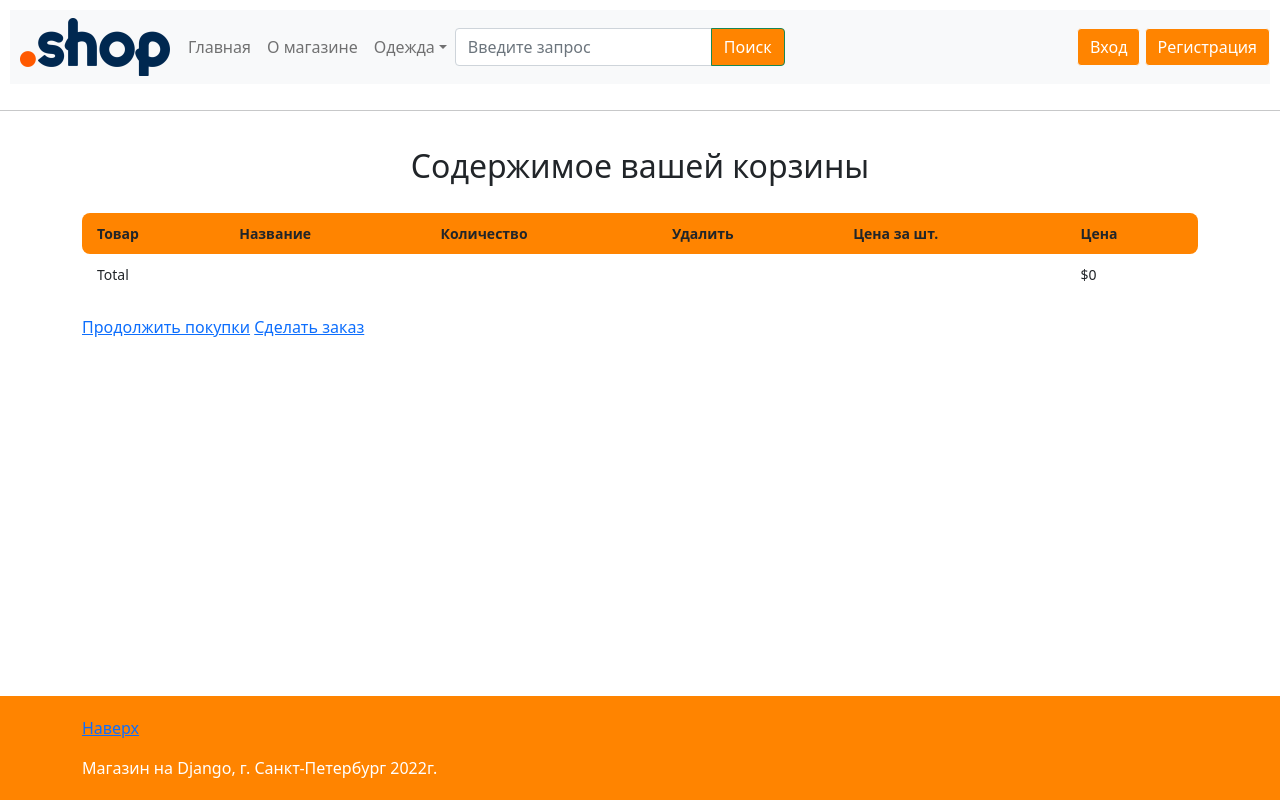
After one commit to alvinist27/djangoShopOld, a Django app: page /cart_detail/ in a window 1280 px wide. The commit adds this page. Run offline with Django 4.2, Linux system fonts and the light colour scheme; some libraries are stand-ins or nearby versions.

Commit message:
Оформление корзины для товаров

```diff
--- /dev/null
+++ b/app_shop/cart.py
@@ -0,0 +1,55 @@
+from decimal import Decimal
+from django.conf import settings
+from .models import Clothes
+
+
+class Cart(object):
+
+    def __init__(self, request):
+        self.session = request.session
+        cart = self.session.get(settings.CART_SESSION_ID)
+        if not cart:
+            cart = self.session[settings.CART_SESSION_ID] = {}
+        self.cart = cart
+
+    def add(self, clothes, quantity=1, update_quantity=False):
+        clothes_id = str(clothes.id)
+        if clothes_id not in self.cart:
+            self.cart[clothes_id] = {'quantity': 0,
+                                     'price': str(clothes.price)}
+        if update_quantity:
+            self.cart[clothes_id]['quantity'] = quantity
+        else:
+            self.cart[clothes_id]['quantity'] += quantity
+        self.save()
+
+    def save(self):
+        self.session[settings.CART_SESSION_ID] = self.cart
+        self.session.modified = True
+
+    def remove(self, clothes):
+        clothes_id = str(clothes.id)
+        if clothes_id in self.cart:
+            del self.cart[clothes_id]
+            self.save()
+
+    def __iter__(self):
+        clothes_ids = self.cart.keys()
+        clothes = Clothes.objects.filter(id__in=clothes_ids)
+        for cloth in clothes:
+            self.cart[str(cloth.id)]['clothes'] = cloth
+
+        for item in self.cart.values():
+            item['price'] = Decimal(item['price'])
+            item['total_price'] = item['price'] * item['quantity']
+            yield item
+
+    def __len__(self):
+        return sum(item['quantity'] for item in self.cart.values())
+
+    def get_total_price(self):
+        return sum(Decimal(item['price']) * item['quantity'] for item in self.cart.values())
+
+    def clear(self):
+        del self.session[settings.CART_SESSION_ID]
+        self.session.modified = True
--- a/app_shop/forms.py
+++ b/app_shop/forms.py
@@ -10,6 +10,13 @@ CHOICES = (
     ('6', 'Аксессуары')
 )
 
+PRODUCT_QUANTITY_CHOICES = [(i, str(i)) for i in range(1, 21)]
+
 
 class RadioForm(forms.Form):
     select = forms.CharField(initial='1', widget=forms.RadioSelect(choices=CHOICES))
+
+
+class CartAddProductForm(forms.Form):
+    quantity = forms.TypedChoiceField(choices=PRODUCT_QUANTITY_CHOICES, coerce=int)
+    update = forms.BooleanField(required=False, initial=False, widget=forms.HiddenInput)
--- a/app_shop/urls.py
+++ b/app_shop/urls.py
@@ -1,13 +1,16 @@
 from django.urls import path
-from .views import AboutView, MainView, ClothesView, сlothes_men_view, сlothes_women_view, сlothes_child_view, SearchResults
+from . import views
 
 
 urlpatterns = [
-    path('', MainView.as_view(), name='main'),
-    path('about', AboutView.as_view(), name='about'),
-    path('clothes/men', сlothes_men_view, name='men'),
-    path('clothes/women', сlothes_women_view, name='women'),
-    path('clothes/child', сlothes_child_view, name='child'),
-    path('clothes/<int:id>', ClothesView.as_view(), name='clothes'),
-    path('search/', SearchResults.as_view(), name='search_results')
+    path('', views.MainView.as_view(), name='main'),
+    path('about', views.AboutView.as_view(), name='about'),
+    path('clothes/men', views.сlothes_men_view, name='men'),
+    path('clothes/women', views.сlothes_women_view, name='women'),
+    path('clothes/child', views.сlothes_child_view, name='child'),
+    path('clothes/<int:id>', views.ClothesView.as_view(), name='clothes'),
+    path('search/', views.SearchResults.as_view(), name='search_results'),
+    path('cart_detail/', views.cart_detail, name='cart_detail'),
+    path('cart_add/<int:id>', views.cart_add, name='cart_detail'),
+    path('cart_remove/<int:id>', views.cart_remove, name='cart_detail'),
 ]
--- a/app_shop/views.py
+++ b/app_shop/views.py
@@ -1,9 +1,11 @@
+from .cart import Cart
+from .models import Clothes
+from django.views import View
+from django.db.models import Q
+from .forms import RadioForm, CartAddProductForm
 from django.core.paginator import Paginator
-from django.shortcuts import render
-from django.views import View
-from .models import Clothes
-from .forms import RadioForm
-from django.db.models import Q
+from django.shortcuts import render, get_object_or_404, redirect
+from django.views.decorators.http import require_POST
 
 
 class MainView(View):
@@ -99,3 +101,28 @@ class SearchResults(View):
         page_number = request.GET.get('page')
         page_obj = paginator.get_page(page_number)
         return render(request, 'app_shop/search.html', {'clothes': page_obj, 'count': paginator.count})
+
+
+def cart_detail(request):
+    cart = Cart(request)
+    return render(request, 'app_shop/cart/detail.html', {'cart': cart})
+
+
+@require_POST
+def cart_add(request, clothes_id):
+    cart = Cart(request)
+    clothes = get_object_or_404(Clothes, id=clothes_id)
+    form = CartAddProductForm(request.POST)
+    if form.is_valid():
+        cd = form.cleaned_data
+        cart.add(clothes=clothes,
+                 quantity=cd['quantity'],
+                 update_quantity=cd['update'])
+    return redirect('cart:cart_detail')
+
+
+def cart_remove(request, clothes_id):
+    cart = Cart(request)
+    clothes = get_object_or_404(Clothes, id=clothes_id)
+    cart.remove(clothes)
+    return redirect('cart:cart_detail')
--- a/djangoShop/settings.py
+++ b/djangoShop/settings.py
@@ -136,3 +136,5 @@ STATICFILES_DIRS = [os.path.join(BASE_DIR, "static")]
 DEFAULT_AUTO_FIELD = 'django.db.models.BigAutoField'
 
 LOGIN_REDIRECT_URL = '/'
+
+CART_SESSION_ID = 'cart'
--- a/static/css/style.css
+++ b/static/css/style.css
@@ -277,18 +277,15 @@ button img{
 	padding-bottom: 10px;
 }
 
-.label
-{
+.label {
     color: #FF8400FF!important;
 }
 
-.label .active
-{
+.label .active {
     color: white!important;
 }
 
-.pagination > li > a
-{
+.pagination > li > a {
     background-color: white;
     color: #FF8400FF;
 }
@@ -296,23 +293,62 @@ button img{
 .pagination > li > a:focus,
 .pagination > li > a:hover,
 .pagination > li > span:focus,
-.pagination > li > span:hover
-{
+.pagination > li > span:hover {
     color: #FF8400FF;
     background-color: #eee;
     border-color: #ddd;
 }
 
-.pagination > .active > a
-{
+.pagination > .active > a {
     color: white!important;
     background-color: #FF8400FF!important;
     border: solid 1px #FF8400FF!important;
 }
 
-.pagination > .active > a:hover
-{
+.pagination > .active > a:hover {
 	color: white;
     background-color: #FF8400FF!important;
     border: solid 1px #FF8400FF;
 }
+
+.cart {
+	width: 100%;
+	border: none;
+	margin-bottom: 20px;
+}
+.cart thead th {
+	font-weight: bold;
+	text-align: left;
+	border: none;
+	padding: 10px 15px;
+	background: #FF8400FF;
+	font-size: 14px;
+}
+
+.cart thead tr th:first-child {
+	border-radius: 8px 0 0 8px;
+}
+
+.cart thead tr th:last-child {
+	border-radius: 0 8px 8px 0;
+}
+
+.cart tbody td {
+	text-align: left;
+	border: none;
+	padding: 10px 15px;
+	font-size: 14px;
+	vertical-align: top;
+}
+
+.cart tbody tr:nth-child(even){
+	background: #f3f3f3;
+}
+
+.cart tbody tr td:first-child {
+	border-radius: 8px 0 0 8px;
+}
+
+.cart tbody tr td:last-child {
+	border-radius: 0 8px 8px 0;
+}
--- /dev/null
+++ b/templates/app_shop/cart/detail.html
@@ -0,0 +1,63 @@
+{% extends 'base.html' %}
+{% load static %}
+{% load mathfilters %}
+
+{% block title %}
+    <title>Корзина</title>
+{% endblock %}
+
+{% block content %}
+    <div id="main">
+        <h2>Содержимое вашей корзины</h2>
+        <div class="container">
+            <div class="row justify-content-md-center">
+                <div class="col-12">
+                    <table class="cart">
+                        <thead>
+                            <tr>
+                                <th>Товар</th>
+                                <th>Название</th>
+                                <th>Количество</th>
+                                <th>Удалить</th>
+                                <th>Цена за шт.</th>
+                                <th>Цена</th>
+                            </tr>
+                        </thead>
+                        <tbody>
+                        {% for item in cart %}
+                            {% with product=item.product %}
+                                <tr>
+                                    <td>
+                                        <a href="{{ product.get_absolute_url }}">
+                                            <img src="
+                                                {% if product.image %}
+                                                    {{ product.image.url }}
+                                                {% else %}
+                                                    {% static "img/no_image.png" %}
+                                                {% endif %}">
+                                        </a>
+                                    </td>
+                                    <td>{{ product.name }}</td>
+                                    <td>{{ item.quantity }}</td>
+                                    <td><a href="{% url "cart_remove" product.id%}">Remove</a></td>
+                                    <td class="num">${{ item.price }}</td>
+                                    <td class="num">${{ item.total_price }}</td>
+                                </tr>
+                            {% endwith %}
+                        {% endfor %}
+                        <tr class="total">
+                            <td>Total</td>
+                            <td colspan="4"></td>
+                            <td class="num">${{ cart.get_total_price }}</td>
+                        </tr>
+                        </tbody>
+                    </table>
+                    <p class="text-right">
+                        <a href="{% url 'main' %}" class="button light">Продолжить покупки</a>
+                        <a href="#" class="button">Сделать заказ</a>
+                    </p>
+                </div>
+            </div>
+        </div>
+    </div>
+{% endblock %}
--- a/templates/block/navbar.html
+++ b/templates/block/navbar.html
@@ -32,7 +32,7 @@
 
         <div class="buttons">
             {% if user.is_authenticated %}
-                <a href="" class="btn btn-outline-light">Корзина</a>
+                <a href="{% url 'cart_detail' %}" class="btn btn-outline-light">Корзина</a>
                 <a href="{% url 'profile' %}" class="btn btn-outline-light">Профиль</a>
                 <a href="{% url 'logout' %}" class="btn btn-outline-light">Выход</a>
             {% else %}
```
